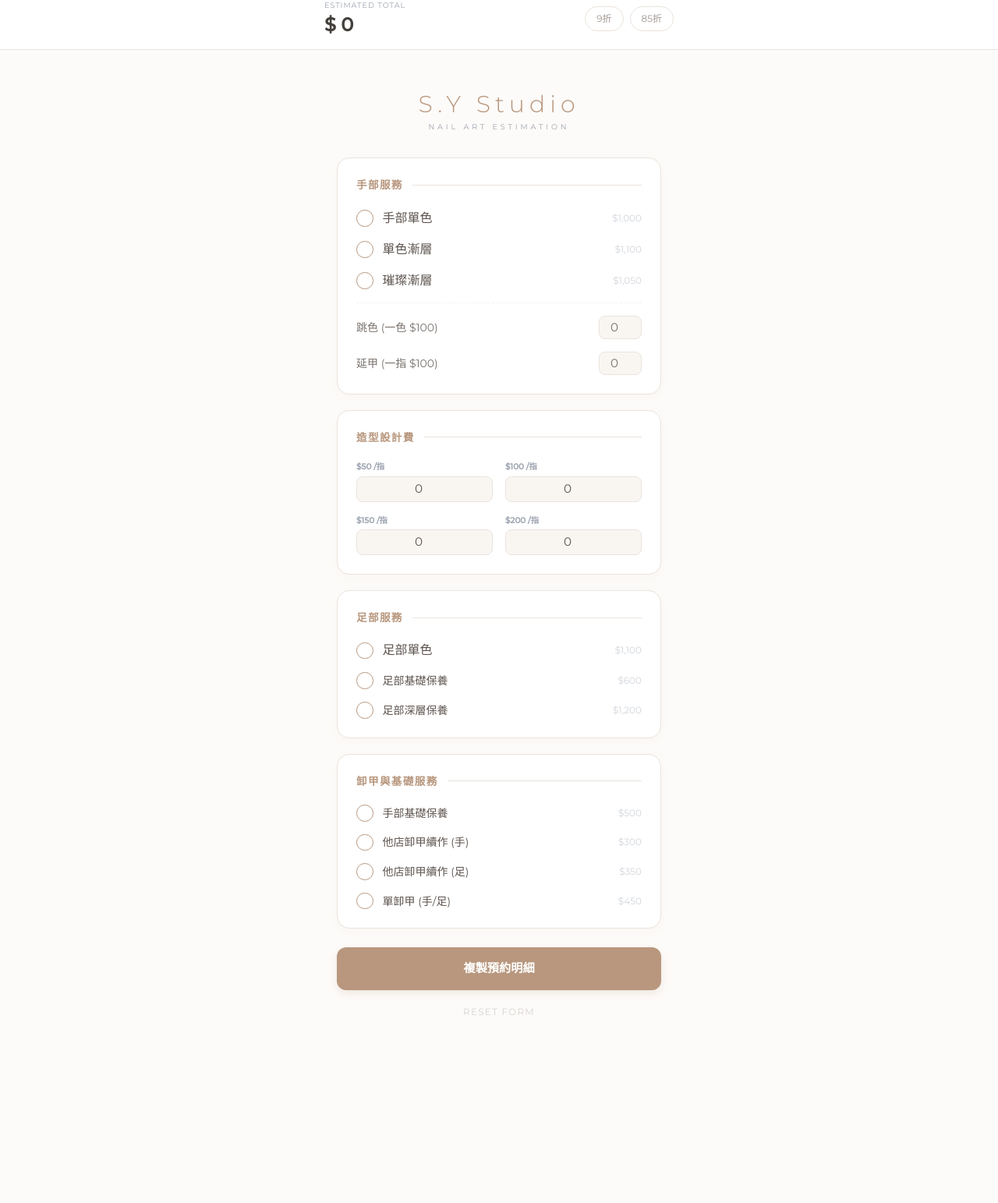
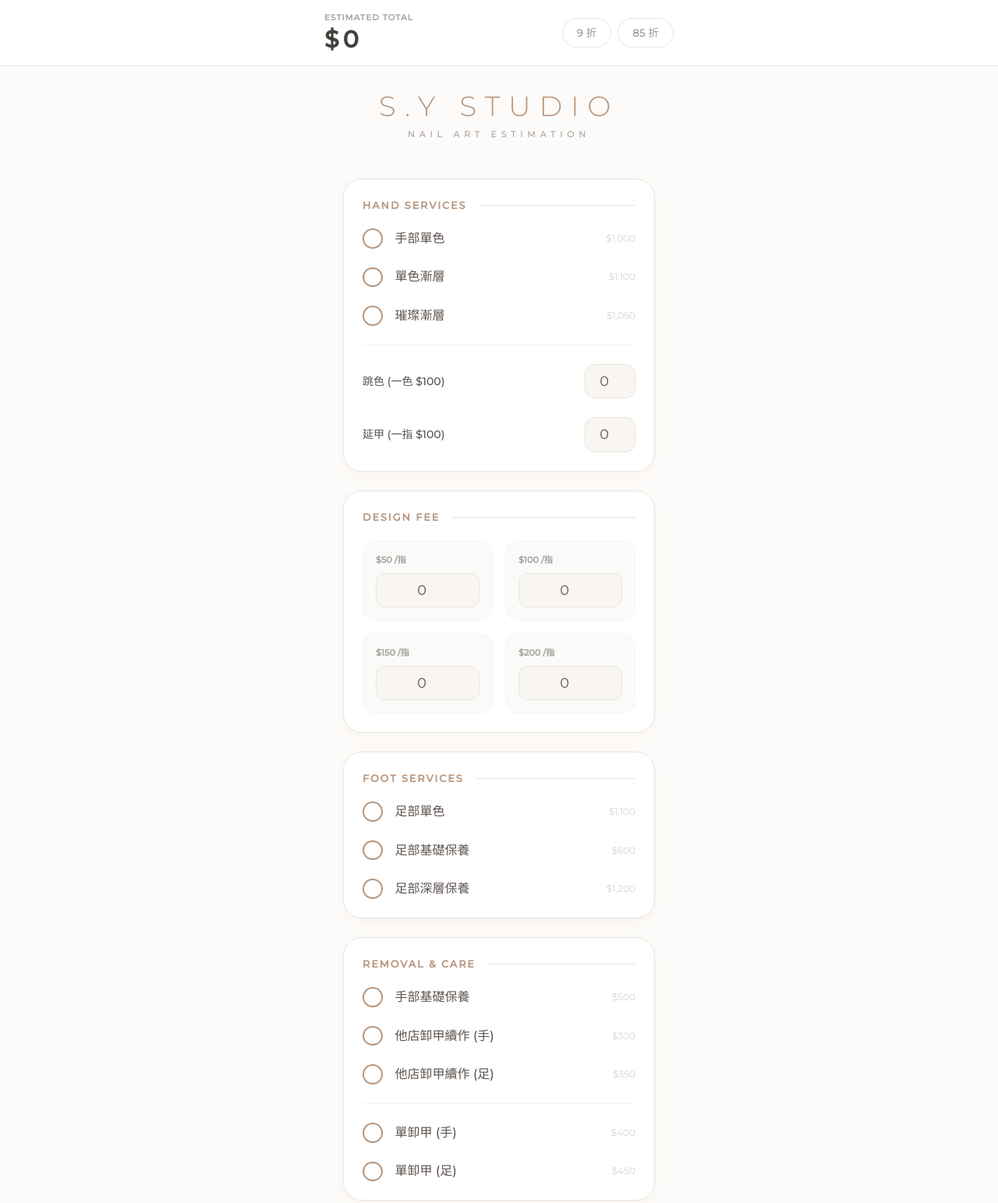
Before and after one commit to 544dp4j88s-design/s.ystudio, a plain HTML site: page index.html in a window 1280 px wide. Shown: the top 1543 px of the page at 78% size. Before the commit the page ends 1362 px from the top, so only its background shows below. Drawn offline with nearby package versions, Linux system fonts and the light colour scheme.

Commit message:
Update index.html

```diff
--- a/index.html
+++ b/index.html
@@ -3,8 +3,16 @@
 <head>
     <meta charset="UTF-8">
     <meta name="viewport" content="width=device-width, initial-scale=1.0, maximum-scale=1.0, user-scalable=no, viewport-fit=cover">
+
+    <!-- PWA 行動裝置優化 -->
     <meta name="apple-mobile-web-app-capable" content="yes">
     <meta name="apple-mobile-web-app-status-bar-style" content="default">
+    <meta name="apple-mobile-web-app-title" content="S.Y Studio">
+    <meta name="theme-color" content="#FDFBF9">
+
+    <!-- APP 圖示 -->
+    <link rel="apple-touch-icon" href="https://img.icons8.com/fluency/512/nail-polish.png">
+
     <title>S.Y Studio 報價系統</title>
     <script src="https://cdn.tailwindcss.com"></script>
     <style>
@@ -22,41 +30,43 @@
             font-family: 'Montserrat', 'Noto Serif TC', serif;
             background-color: var(--latte-bg);
             color: var(--latte-text);
-            padding-top: 100px;
-            padding-bottom: env(safe-area-inset-bottom, 20px);
+            padding-top: calc(100px + env(safe-area-inset-top, 0px));
+            padding-bottom: calc(40px + env(safe-area-inset-bottom, 20px));
             -webkit-font-smoothing: antialiased;
+            overscroll-behavior-y: contain;
+            user-select: none;
         }
 
-        /* 置頂金額欄位 */
         .sticky-header {
             position: fixed;
             top: 0; left: 0; right: 0;
-            background: rgba(255, 255, 255, 0.9);
-            backdrop-filter: blur(15px);
-            -webkit-backdrop-filter: blur(15px);
+            background: rgba(255, 255, 255, 0.95);
+            backdrop-filter: blur(20px);
+            -webkit-backdrop-filter: blur(20px);
             border-bottom: 1px solid var(--latte-border);
             z-index: 1000;
             padding: 15px 20px;
-            padding-top: env(safe-area-inset-top, 15px);
+            padding-top: calc(15px + env(safe-area-inset-top, 0px));
         }
 
         .ins-card {
             background: var(--latte-card);
             border: 1px solid var(--latte-border);
-            border-radius: 1rem;
-            box-shadow: 0 4px 12px rgba(184, 151, 126, 0.05);
-            margin-bottom: 1.25rem;
+            border-radius: 1.5rem;
+            box-shadow: 0 4px 15px rgba(184, 151, 126, 0.08);
+            margin-bottom: 1.5rem;
             padding: 1.5rem;
         }
 
         .section-header {
-            font-size: 0.85rem;
+            font-size: 0.8rem;
             color: var(--latte-accent);
             font-weight: 700;
             display: flex;
             align-items: center;
             margin-bottom: 1.25rem;
-            letter-spacing: 0.1em;
+            letter-spacing: 0.15em;
+            text-transform: uppercase;
         }
 
         .section-header::after {
@@ -64,19 +74,19 @@
             flex: 1;
             height: 1px;
             background: var(--latte-border);
-            margin-left: 0.75rem;
+            margin-left: 1rem;
         }
 
         .checkbox-custom {
             appearance: none;
-            width: 1.35rem;
-            height: 1.35rem;
-            border: 1.5px solid var(--latte-accent);
+            width: 1.6rem;
+            height: 1.6rem;
+            border: 2px solid var(--latte-accent);
             border-radius: 50%;
             cursor: pointer;
             position: relative;
             background: white;
-            transition: all 0.2s;
+            transition: all 0.2s cubic-bezier(0.4, 0, 0.2, 1);
             flex-shrink: 0;
         }
 
@@ -88,29 +98,32 @@
             content: "✓";
             color: white;
             position: absolute;
-            left: 50%; top: 50%;
+            left: 50%; top: 48%;
             transform: translate(-50%, -50%);
-            font-size: 0.8rem;
+            font-size: 1rem;
+            font-weight: bold;
         }
 
         .input-qty {
             background: #F9F6F2;
             border: 1px solid var(--latte-border);
-            border-radius: 8px;
-            width: 55px;
+            border-radius: 12px;
+            width: 65px;
             text-align: center;
-            font-size: 0.95rem;
-            padding: 4px 0;
+            font-size: 1.1rem;
+            padding: 8px 0;
             outline: none;
+            color: var(--latte-text);
         }
 
         .discount-pill {
             cursor: pointer;
-            padding: 6px 14px;
-            border-radius: 20px;
-            border: 1px solid var(--latte-border);
-            font-size: 0.75rem;
-            transition: all 0.2s;
+            padding: 8px 18px;
+            border-radius: 30px;
+            border: 1.5px solid var(--latte-border);
+            font-size: 0.85rem;
+            font-weight: 500;
+            transition: all 0.3s;
             background: white;
             color: #A09690;
         }
@@ -119,23 +132,31 @@
             background: var(--latte-accent);
             color: white;
             border-color: var(--latte-accent);
+            box-shadow: 0 5px 12px rgba(184, 151, 126, 0.3);
         }
 
         .action-btn {
             background: var(--latte-accent);
             color: white;
-            padding: 16px;
-            border-radius: 12px;
-            font-size: 0.95rem;
+            padding: 20px;
+            border-radius: 20px;
+            font-size: 1.05rem;
             font-weight: 600;
             width: 100%;
-            box-shadow: 0 4px 12px rgba(184, 151, 126, 0.2);
-            transition: opacity 0.2s;
+            box-shadow: 0 8px 20px rgba(184, 151, 126, 0.3);
+            transition: all 0.2s;
         }
 
         .action-btn:active {
-            opacity: 0.8;
+            transform: scale(0.96);
+            filter: brightness(0.9);
         }
+
+        #toast {
+            transition: opacity 0.3s ease;
+        }
+
+        label { -webkit-tap-highlight-color: transparent; }
     </style>
 </head>
 <body>
@@ -143,157 +164,167 @@
     <div class="sticky-header">
         <div class="max-w-md mx-auto flex items-center justify-between">
             <div class="flex flex-col">
-                <span class="text-[0.6rem] uppercase tracking-widest text-gray-400 mb-0.5">Estimated Total</span>
+                <span class="text-[0.65rem] uppercase tracking-widest text-stone-400 mb-0.5 font-bold">Estimated Total</span>
                 <div class="flex items-baseline gap-2">
-                    <span id="display-total" class="text-2xl font-bold text-stone-700">$ 0</span>
-                    <span id="original-price" class="text-xs text-gray-300 line-through hidden"></span>
+                    <span id="display-total" class="text-3xl font-bold text-stone-700 tracking-tighter">$ 0</span>
+                    <span id="original-price" class="text-xs text-stone-300 line-through hidden"></span>
                 </div>
             </div>
             <div class="flex gap-2">
-                <div id="disc-90" class="discount-pill" onclick="toggleDiscount(0.9, 'disc-90')">9折</div>
-                <div id="disc-85" class="discount-pill" onclick="toggleDiscount(0.85, 'disc-85')">85折</div>
+                <button id="disc-90" class="discount-pill" onclick="toggleDiscount(0.9, 'disc-90')">9 折</button>
+                <button id="disc-85" class="discount-pill" onclick="toggleDiscount(0.85, 'disc-85')">85 折</button>
             </div>
         </div>
     </div>
 
-    <div class="max-w-md mx-auto px-4">
-        <header class="text-center mb-8 mt-4">
-            <h1 class="text-3xl font-light tracking-[0.2em] mb-1" style="color: var(--latte-accent);">S.Y Studio</h1>
-            <p class="text-[0.6rem] uppercase tracking-[0.4em] text-gray-400">Nail Art Estimation</p>
+    <div class="max-w-md mx-auto px-6">
+        <header class="text-center mb-12 mt-4">
+            <h1 class="text-4xl font-light tracking-[0.3em] mb-2" style="color: var(--latte-accent);">S.Y STUDIO</h1>
+            <p class="text-[0.7rem] uppercase tracking-[0.5em] text-stone-400 font-medium">Nail Art Estimation</p>
         </header>
 
-        <!-- 手部服務 -->
+        <!-- 手部基礎 -->
         <div class="ins-card">
-            <h2 class="section-header">手部服務</h2>
-            <div class="space-y-4">
+            <h2 class="section-header">Hand Services</h2>
+            <div class="space-y-6">
                 <label class="flex items-center justify-between cursor-pointer">
-                    <div class="flex items-center gap-3">
+                    <div class="flex items-center gap-4">
                         <input type="checkbox" class="checkbox-custom item-check" data-name="手部單色" data-price="1000">
-                        <span>手部單色</span>
+                        <span class="font-medium">手部單色</span>
                     </div>
-                    <span class="text-xs text-gray-300">$1,000</span>
+                    <span class="text-xs text-stone-300">$1,000</span>
                 </label>
                 <label class="flex items-center justify-between cursor-pointer">
-                    <div class="flex items-center gap-3">
+                    <div class="flex items-center gap-4">
                         <input type="checkbox" class="checkbox-custom item-check" data-name="單色漸層" data-price="1100">
-                        <span>單色漸層</span>
+                        <span class="font-medium">單色漸層</span>
                     </div>
-                    <span class="text-xs text-gray-300">$1,100</span>
+                    <span class="text-xs text-stone-300">$1,100</span>
                 </label>
                 <label class="flex items-center justify-between cursor-pointer">
-                    <div class="flex items-center gap-3">
+                    <div class="flex items-center gap-4">
                         <input type="checkbox" class="checkbox-custom item-check" data-name="璀璨漸層" data-price="1050">
-                        <span>璀璨漸層</span>
+                        <span class="font-medium">璀璨漸層</span>
                     </div>
-                    <span class="text-xs text-gray-300">$1,050</span>
+                    <span class="text-xs text-stone-300">$1,050</span>
                 </label>
 
-                <div class="pt-4 border-t border-dashed border-gray-100 space-y-4">
-                    <div class="flex items-center justify-between text-sm text-stone-500">
-                        <span>跳色 (一色 $100)</span>
-                        <input type="number" min="0" value="0" class="input-qty item-num" data-name="跳色" data-price="100">
+                <div class="pt-6 mt-2 border-t border-stone-100 space-y-6">
+                    <div class="flex items-center justify-between">
+                        <span class="text-sm font-medium text-stone-600">跳色 (一色 $100)</span>
+                        <input type="number" inputmode="numeric" min="0" value="0" class="input-qty item-num" data-name="跳色" data-price="100">
                     </div>
-                    <div class="flex items-center justify-between text-sm text-stone-500">
-                        <span>延甲 (一指 $100)</span>
-                        <input type="number" min="0" value="0" class="input-qty item-num" data-name="延甲" data-price="100">
+                    <div class="flex items-center justify-between">
+                        <span class="text-sm font-medium text-stone-600">延甲 (一指 $100)</span>
+                        <input type="number" inputmode="numeric" min="0" value="0" class="input-qty item-num" data-name="延甲" data-price="100">
                     </div>
                 </div>
             </div>
         </div>
 
-        <!-- 造型設計 -->
+        <!-- 造型費用 -->
         <div class="ins-card">
-            <h2 class="section-header">造型設計費</h2>
+            <h2 class="section-header">Design Fee</h2>
             <div class="grid grid-cols-2 gap-4">
-                <div class="flex flex-col gap-1">
-                    <span class="text-[0.65rem] text-gray-400 font-bold">$50 /指</span>
-                    <input type="number" min="0" value="0" class="input-qty w-full item-num" data-name="造型$50" data-price="50">
+                <div class="flex flex-col gap-2 bg-stone-50 p-4 rounded-2xl border border-stone-100">
+                    <span class="text-[0.7rem] text-stone-400 font-bold">$50 /指</span>
+                    <input type="number" inputmode="numeric" min="0" value="0" class="input-qty w-full item-num" data-name="造型$50" data-price="50">
                 </div>
-                <div class="flex flex-col gap-1">
-                    <span class="text-[0.65rem] text-gray-400 font-bold">$100 /指</span>
-                    <input type="number" min="0" value="0" class="input-qty w-full item-num" data-name="造型$100" data-price="100">
+                <div class="flex flex-col gap-2 bg-stone-50 p-4 rounded-2xl border border-stone-100">
+                    <span class="text-[0.7rem] text-stone-400 font-bold">$100 /指</span>
+                    <input type="number" inputmode="numeric" min="0" value="0" class="input-qty w-full item-num" data-name="造型$100" data-price="100">
                 </div>
-                <div class="flex flex-col gap-1">
-                    <span class="text-[0.65rem] text-gray-400 font-bold">$150 /指</span>
-                    <input type="number" min="0" value="0" class="input-qty w-full item-num" data-name="造型$150" data-price="150">
+                <div class="flex flex-col gap-2 bg-stone-50 p-4 rounded-2xl border border-stone-100">
+                    <span class="text-[0.7rem] text-stone-400 font-bold">$150 /指</span>
+                    <input type="number" inputmode="numeric" min="0" value="0" class="input-qty w-full item-num" data-name="造型$150" data-price="150">
                 </div>
-                <div class="flex flex-col gap-1">
-                    <span class="text-[0.65rem] text-gray-400 font-bold">$200 /指</span>
-                    <input type="number" min="0" value="0" class="input-qty w-full item-num" data-name="造型$200" data-price="200">
+                <div class="flex flex-col gap-2 bg-stone-50 p-4 rounded-2xl border border-stone-100">
+                    <span class="text-[0.7rem] text-stone-400 font-bold">$200 /指</span>
+                    <input type="number" inputmode="numeric" min="0" value="0" class="input-qty w-full item-num" data-name="造型$200" data-price="200">
                 </div>
             </div>
         </div>
 
-        <!-- 足部服務 -->
+        <!-- 足部項目 -->
         <div class="ins-card">
-            <h2 class="section-header">足部服務</h2>
-            <div class="space-y-4">
+            <h2 class="section-header">Foot Services</h2>
+            <div class="space-y-6">
                 <label class="flex items-center justify-between cursor-pointer">
-                    <div class="flex items-center gap-3">
+                    <div class="flex items-center gap-4">
                         <input type="checkbox" class="checkbox-custom item-check" data-name="足部單色" data-price="1100">
-                        <span>足部單色</span>
+                        <span class="font-medium">足部單色</span>
                     </div>
-                    <span class="text-xs text-gray-300">$1,100</span>
+                    <span class="text-xs text-stone-300">$1,100</span>
                 </label>
-                <label class="flex items-center justify-between cursor-pointer text-sm">
-                    <div class="flex items-center gap-3">
+                <label class="flex items-center justify-between cursor-pointer">
+                    <div class="flex items-center gap-4">
                         <input type="checkbox" class="checkbox-custom item-check" data-name="足部基礎保養" data-price="600">
-                        <span>足部基礎保養</span>
+                        <span class="font-medium">足部基礎保養</span>
                     </div>
-                    <span class="text-xs text-gray-300">$600</span>
+                    <span class="text-xs text-stone-300">$600</span>
                 </label>
-                <label class="flex items-center justify-between cursor-pointer text-sm">
-                    <div class="flex items-center gap-3">
+                <label class="flex items-center justify-between cursor-pointer">
+                    <div class="flex items-center gap-4">
                         <input type="checkbox" class="checkbox-custom item-check" data-name="足部深層保養" data-price="1200">
-                        <span>足部深層保養</span>
+                        <span class="font-medium">足部深層保養</span>
                     </div>
-                    <span class="text-xs text-gray-300">$1,200</span>
+                    <span class="text-xs text-stone-300">$1,200</span>
                 </label>
             </div>
         </div>
 
         <!-- 卸甲與保養 -->
         <div class="ins-card">
-            <h2 class="section-header">卸甲與基礎服務</h2>
-            <div class="space-y-4">
-                <label class="flex items-center justify-between cursor-pointer text-sm">
-                    <div class="flex items-center gap-3">
+            <h2 class="section-header">Removal & Care</h2>
+            <div class="space-y-6">
+                <label class="flex items-center justify-between cursor-pointer">
+                    <div class="flex items-center gap-4">
                         <input type="checkbox" class="checkbox-custom item-check" data-name="手部基礎保養" data-price="500">
-                        <span>手部基礎保養</span>
+                        <span class="font-medium">手部基礎保養</span>
                     </div>
-                    <span class="text-xs text-gray-300">$500</span>
+                    <span class="text-xs text-stone-300">$500</span>
                 </label>
-                <label class="flex items-center justify-between cursor-pointer text-sm">
-                    <div class="flex items-center gap-3">
+                <label class="flex items-center justify-between cursor-pointer">
+                    <div class="flex items-center gap-4">
                         <input type="checkbox" class="checkbox-custom item-check" data-name="他店卸甲續作(手)" data-price="300">
-                        <span>他店卸甲續作 (手)</span>
+                        <span class="font-medium">他店卸甲續作 (手)</span>
                     </div>
-                    <span class="text-xs text-gray-300">$300</span>
+                    <span class="text-xs text-stone-300">$300</span>
                 </label>
-                <label class="flex items-center justify-between cursor-pointer text-sm">
-                    <div class="flex items-center gap-3">
+                <label class="flex items-center justify-between cursor-pointer">
+                    <div class="flex items-center gap-4">
                         <input type="checkbox" class="checkbox-custom item-check" data-name="他店卸甲續作(足)" data-price="350">
-                        <span>他店卸甲續作 (足)</span>
+                        <span class="font-medium">他店卸甲續作 (足)</span>
                     </div>
-                    <span class="text-xs text-gray-300">$350</span>
+                    <span class="text-xs text-stone-300">$350</span>
                 </label>
-                <label class="flex items-center justify-between cursor-pointer text-sm">
-                    <div class="flex items-center gap-3">
-                        <input type="checkbox" class="checkbox-custom item-check" data-name="單卸甲 (手/足)" data-price="450">
-                        <span>單卸甲 (手/足)</span>
-                    </div>
-                    <span class="text-xs text-gray-300">$450</span>
-                </label>
+
+                <div class="pt-6 mt-2 border-t border-stone-100 space-y-6">
+                    <label class="flex items-center justify-between cursor-pointer">
+                        <div class="flex items-center gap-4">
+                            <input type="checkbox" class="checkbox-custom item-check" data-name="單卸甲 (手)" data-price="400">
+                            <span class="font-medium">單卸甲 (手)</span>
+                        </div>
+                        <span class="text-xs text-stone-300">$400</span>
+                    </label>
+                    <label class="flex items-center justify-between cursor-pointer">
+                        <div class="flex items-center gap-4">
+                            <input type="checkbox" class="checkbox-custom item-check" data-name="單卸甲 (足)" data-price="450">
+                            <span class="font-medium">單卸甲 (足)</span>
+                        </div>
+                        <span class="text-xs text-stone-300">$450</span>
+                    </label>
+                </div>
             </div>
         </div>
 
-        <div class="flex flex-col gap-3 mt-6 mb-12">
+        <div class="flex flex-col gap-4 mt-8 mb-16">
             <button onclick="copyDetails()" class="action-btn">複製預約明細</button>
-            <button onclick="resetForm()" class="text-xs text-stone-300 text-center py-2 tracking-widest uppercase">Reset Form</button>
+            <button onclick="resetForm()" class="text-[0.6rem] text-stone-300 text-center py-2 tracking-[0.3em] uppercase font-bold">Clear All Selections</button>
         </div>
     </div>
 
-    <div id="toast" class="fixed top-1/2 left-1/2 -translate-x-1/2 -translate-y-1/2 bg-stone-800 text-white text-xs px-8 py-3 rounded-full opacity-0 transition-opacity pointer-events-none z-[2000]">已複製明細</div>
+    <div id="toast" class="fixed top-1/2 left-1/2 -translate-x-1/2 -translate-y-1/2 bg-stone-800 text-white text-xs px-10 py-4 rounded-2xl opacity-0 transition-opacity pointer-events-none z-[2000] shadow-2xl">已複製明細</div>
 
     <script>
         let currentDiscount = 1;
@@ -368,20 +399,23 @@
 
             text += "------------------\n";
             if (currentDiscount < 1) {
-                text += "小計：$" + subtotal.toLocaleString() + "\n";
+                text += "原價小計：$" + subtotal.toLocaleString() + "\n";
                 text += "折扣後總金額：$" + Math.round(subtotal * currentDiscount).toLocaleString();
             } else {
-                text += "總金額：$" + subtotal.toLocaleString();
+                text += "總計金額：$" + subtotal.toLocaleString();
             }
 
             const el = document.createElement("textarea");
             el.value = text;
+            el.setAttribute('readonly', '');
+            el.style.position = 'absolute';
+            el.style.left = '-9999px';
             document.body.appendChild(el);
             el.select();
             document.execCommand('copy');
             document.body.removeChild(el);
 
-            showToast("明細已複製，可直接貼上");
+            showToast("明細已複製，可直接貼上分享");
         }
 
         function showToast(msg) {
```
